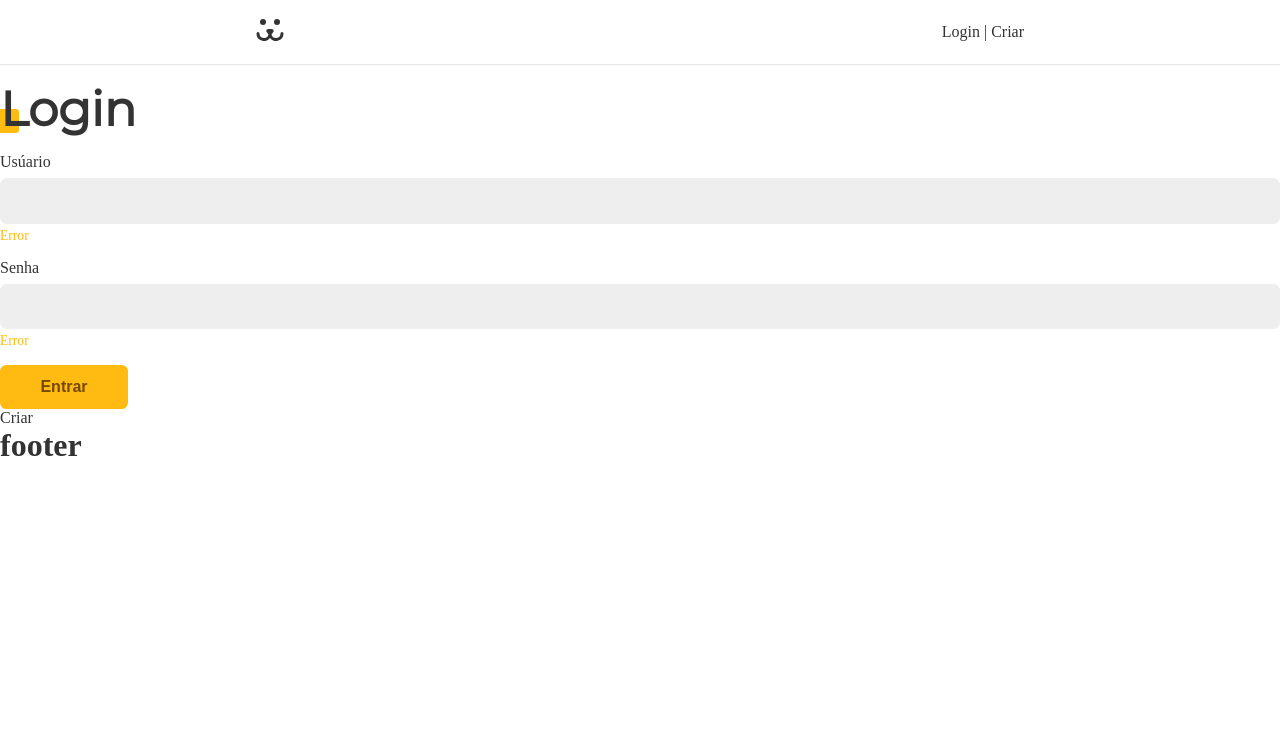
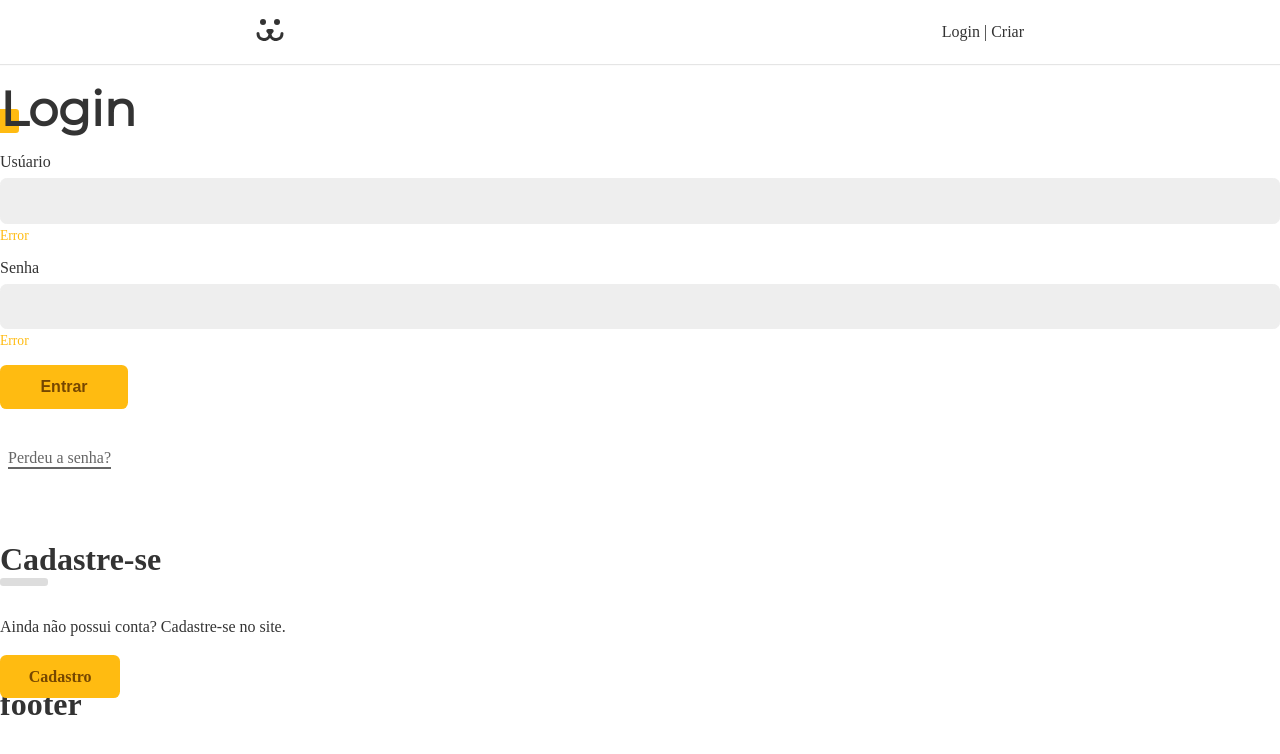
Before and after one commit to amandagdev/dogs, a React (Create React App) app: page /login in a window 1280 px wide. Shown: the top 754 px of the page. Built offline with nearby package versions, Linux system fonts and the light colour scheme.

Commit message:
feat(loginform): stylization login form

```diff
--- a/src/pages/login/loginForm/index.js
+++ b/src/pages/login/loginForm/index.js
@@ -1,5 +1,6 @@
 import React from 'react';
 import { Link } from 'react-router-dom';
+import './styles.css';
 import Input from '../../../Components/Form/Input';
 import Button from '../../../Components/Form/Button';
 import useForm from '../../../Hooks/useForm';
@@ -31,10 +32,16 @@ const LoginForm = () => {
         ) : (
           <Button>Entrar</Button>
         )}
-
         <Error error={error} />
       </form>
-      <Link to="/login/criar">Criar</Link>
+      <Link className="login__forgot" to="/login/perdeu">
+        Perdeu a senha?
+      </Link>
+      <div className="form__register">
+        <h2 className="form__subtitle">Cadastre-se</h2>
+        <p>Ainda não possui conta? Cadastre-se no site.</p>
+        <Link className="button" to="/login/criar">Cadastro</Link>
+      </div>
     </section>
   );
 };
--- a/src/pages/login/loginForm/styles.css
+++ b/src/pages/login/loginForm/styles.css
@@ -0,0 +1,39 @@
+form {
+  margin-bottom: 2rem;
+}
+
+.login__forgot {
+  display: inline-block;
+  color: #666;
+  padding: 0.5rem;
+}
+
+.login__forgot::after {
+  content: '';
+  height: 2px;
+  width: 100%;
+  background: currentColor;
+  display: block;
+}
+
+.form__register {
+  margin-top: 4rem;
+}
+
+.form__register p {
+  margin: 2rem 0;
+}
+
+.form__subtitle {
+  font-family: var(type-second);
+  font-size: 2rem;
+}
+
+.form__subtitle::after {
+  content: '';
+  display: block;
+  background: #ddd;
+  height: 0.5rem;
+  width: 3rem;
+  border-radius: 0.2rem;
+}
```
